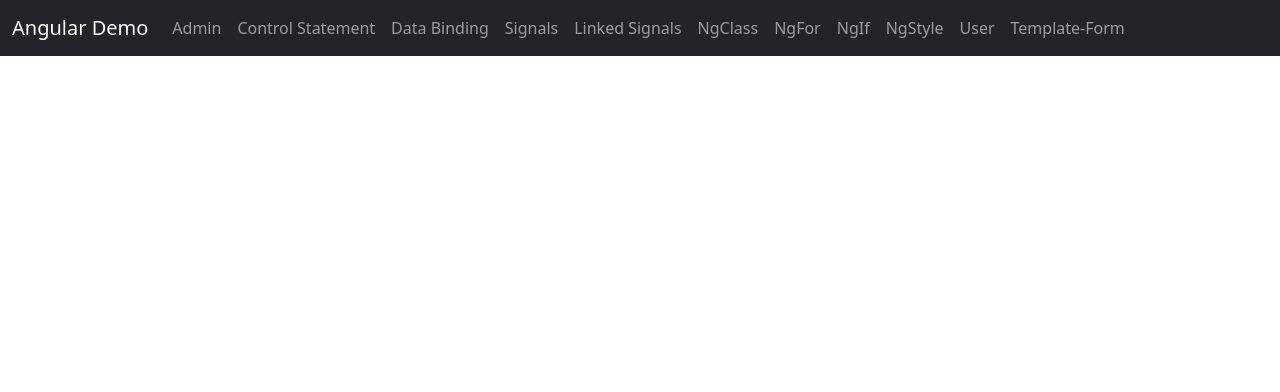
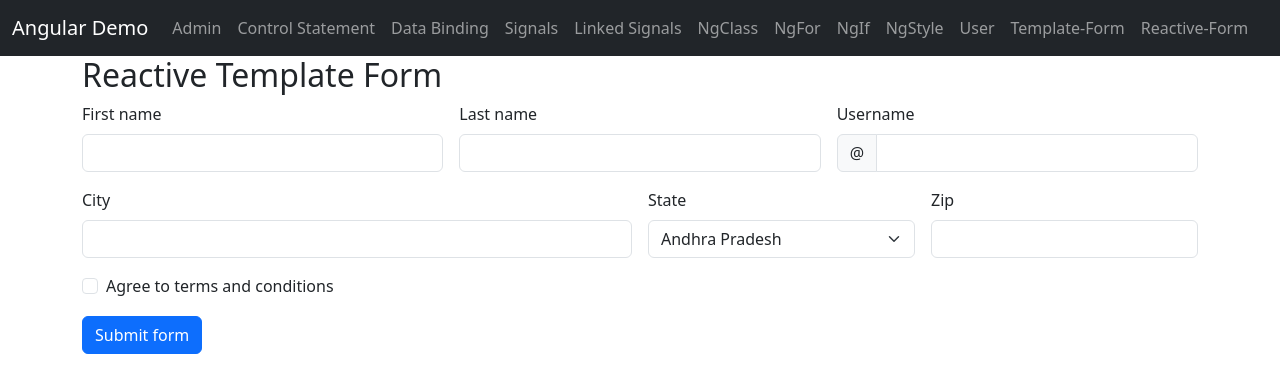
Before and after one commit to Code-Kage-hub/firstApp, an Angular app: page /reactive-form in a window 1280 px wide. Before the commit this address led to /. Shown: the top 392 px of the page. Built offline with nearby package versions, Linux system fonts and the light colour scheme.

Commit message:
reactive form

```diff
--- a/src/app/app.component.html
+++ b/src/app/app.component.html
@@ -41,6 +41,9 @@
         <li class="nav-item">
           <a class="nav-link" routerLink="/template-form" routerLinkActive="active">Template-Form</a>
         </li>
+        <li class="nav-item">
+          <a class="nav-link" routerLink="/reactive-form" routerLinkActive="active">Reactive-Form</a>
+        </li>
       </ul>
     </div>
   </div>
--- a/src/app/app.routes.ts
+++ b/src/app/app.routes.ts
@@ -11,6 +11,7 @@
 import { SignalsComponent } from './components/signals/signals.component';
 import { UserComponent } from './components/user/user.component';
 import { TemplateFormComponent } from './components/template-form/template-form.component';
+import { ReactiveTemplateComponent } from './components/reactive-template/reactive-template.component';
 
 export const routes: Routes = [
     {
@@ -61,5 +62,9 @@
     {
         path:'template-form',
         component:TemplateFormComponent
+    },
+    {
+        path:'reactive-form',
+        component:ReactiveTemplateComponent
     }
 ];
--- /dev/null
+++ b/src/app/components/reactive-template/reactive-template.component.html
@@ -0,0 +1,85 @@
+<div class="container">
+    <h2>Reactive Template Form</h2>
+    <form class="row g-3 needs-validation" (ngSubmit)="onSave()" [formGroup]="userForm" novalidate>
+        <div class="col-md-4">
+            <label for="validationCustom01" class="form-label">First name</label>
+            <input type="text" formControlName="fname" class="form-control" id="validationCustom01" value="Mark"
+                required>
+            <div class="text-danger">
+                @if (userForm.controls['fname'].errors?.['required'] && userForm.controls['fname'].touched &&
+                userForm.controls['fname'].dirty) {
+                <span>This is required</span>
+                }
+            </div>
+        </div>
+        <div class="col-md-4">
+            <label for="validationCustom02" class="form-label">Last name</label>
+            <input type="text" formControlName="lname" class="form-control" id="validationCustom02" value="Otto"
+                required>
+            @if(userForm.controls['lname'].touched){
+            <div class="text-danger">
+                @if(userForm.controls['lname'].errors?.['required']){
+                    <span>This is required</span>
+                }
+                @if (userForm.controls['lname'].errors?.['minlength']) {
+                    <span>Min 5 Characters required</span>
+                }
+            </div>
+            }
+        </div>
+        <div class="col-md-4">
+            <label for="validationCustomUsername" class="form-label">Username</label>
+            <div class="input-group has-validation">
+                <span class="input-group-text" id="inputGroupPrepend">&#64;</span>
+                <input type="text" formControlName="userName" class="form-control" id="validationCustomUsername"
+                    aria-describedby="inputGroupPrepend" required>
+                <div class="invalid-feedback">
+                    Please choose a username.
+                </div>
+            </div>
+        </div>
+        <div class="col-md-6">
+            <label for="validationCustom03" class="form-label">City</label>
+            <input type="text" formControlName="city" class="form-control" id="validationCustom03" required>
+            <div class="invalid-feedback">
+                Please provide a valid city.
+            </div>
+        </div>
+        <div class="col-md-3">
+            <label for="validationCustom04" class="form-label">State</label>
+            <select formControlName="state" class="form-select" id="validationCustom04" required>
+                <option selected disabled value="">Choose state</option>
+                <option>Andhra Pradesh</option>
+                <option>Telangana</option>
+                <option>Karnataka</option>
+                <option>Tamil nadu</option>
+                <option>kerala</option>
+            </select>
+            <div class="invalid-feedback">
+                Please select a valid state.
+            </div>
+        </div>
+        <div class="col-md-3">
+            <label for="validationCustom05" class="form-label">Zip</label>
+            <input type="text" formControlName="zip" class="form-control" id="validationCustom05" required>
+            <div class="invalid-feedback">
+                Please provide a valid zip.
+            </div>
+        </div>
+        <div class="col-12">
+            <div class="form-check">
+                <input formControlName="isAgree" class="form-check-input" type="checkbox" value="" id="invalidCheck"
+                    required>
+                <label class="form-check-label" for="invalidCheck">
+                    Agree to terms and conditions
+                </label>
+                <div class="invalid-feedback">
+                    You must agree before submitting.
+                </div>
+            </div>
+        </div>
+        <div class="col-12">
+            <button class="btn btn-primary" [disabled]="userForm.valid" type="submit">Submit form</button>
+        </div>
+    </form>
+</div>
--- /dev/null
+++ b/src/app/components/reactive-template/reactive-template.component.ts
@@ -0,0 +1,34 @@
+import { Component } from '@angular/core';
+import { FormControl, FormGroup, ReactiveFormsModule, Validators } from '@angular/forms';
+
+@Component({
+  selector: 'app-reactive-template',
+  imports: [ReactiveFormsModule],
+  templateUrl: './reactive-template.component.html',
+  styleUrl: './reactive-template.component.css'
+})
+export class ReactiveTemplateComponent {
+  userForm:FormGroup = new FormGroup({
+    fname:new FormControl("",[Validators.required]),
+    lname:new FormControl("",[Validators.required,Validators.minLength(5)]),
+    userName:new FormControl(""),
+    city:new FormControl(""),
+    state:new FormControl("Andhra Pradesh"),
+    zip:new FormControl(""),
+    isAgree:new FormControl(false)
+  });
+
+  constructor(){
+    this.userForm.controls['state'].disable();
+    setTimeout(()=>{
+      this.userForm.controls['state'].enable()
+    },5000);
+  }
+
+  onSave(){
+    debugger
+    const isValid = this.userForm.valid;
+    const form = this.userForm.value;
+    debugger
+  }
+}
```
Also changed, not shown: src/app/components/reactive-template/reactive-template.component.css (added), 2 other files (tests, documents, lock files or other folders).
